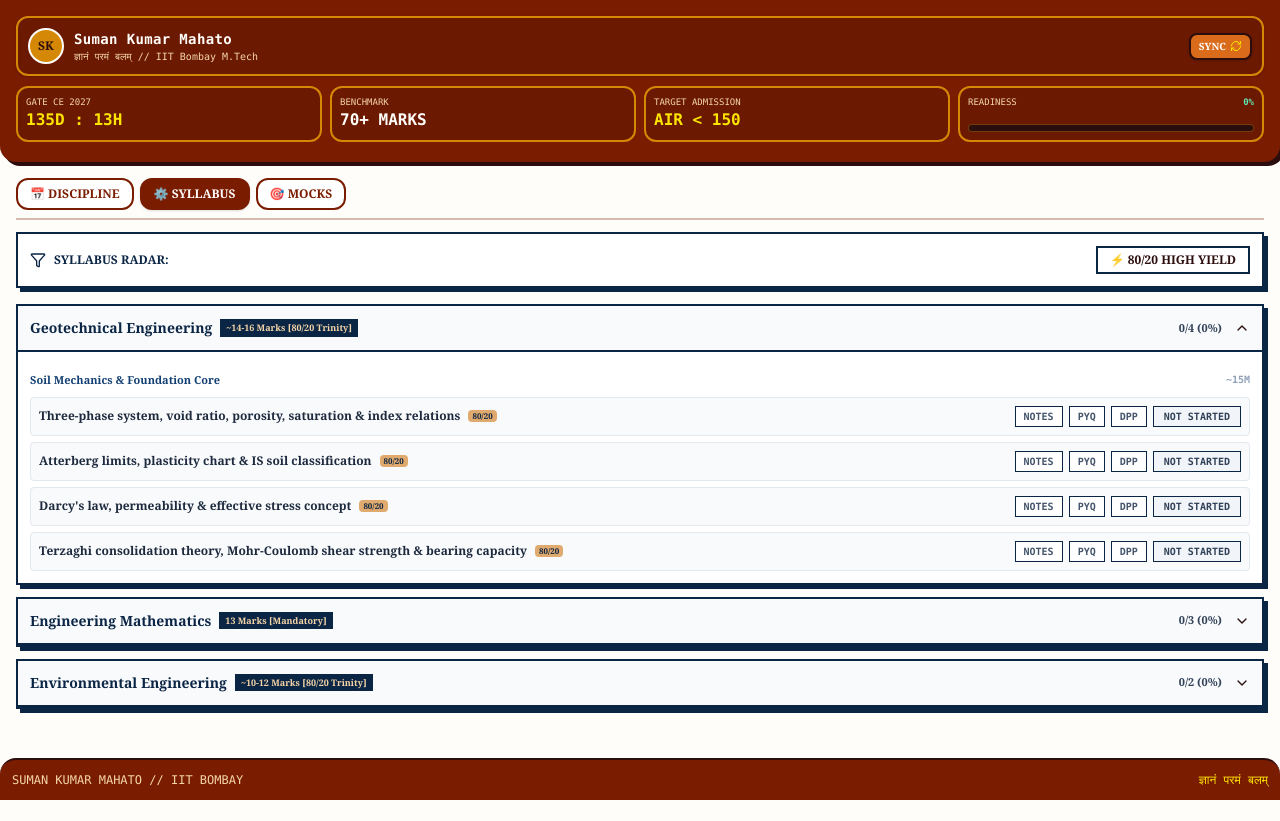
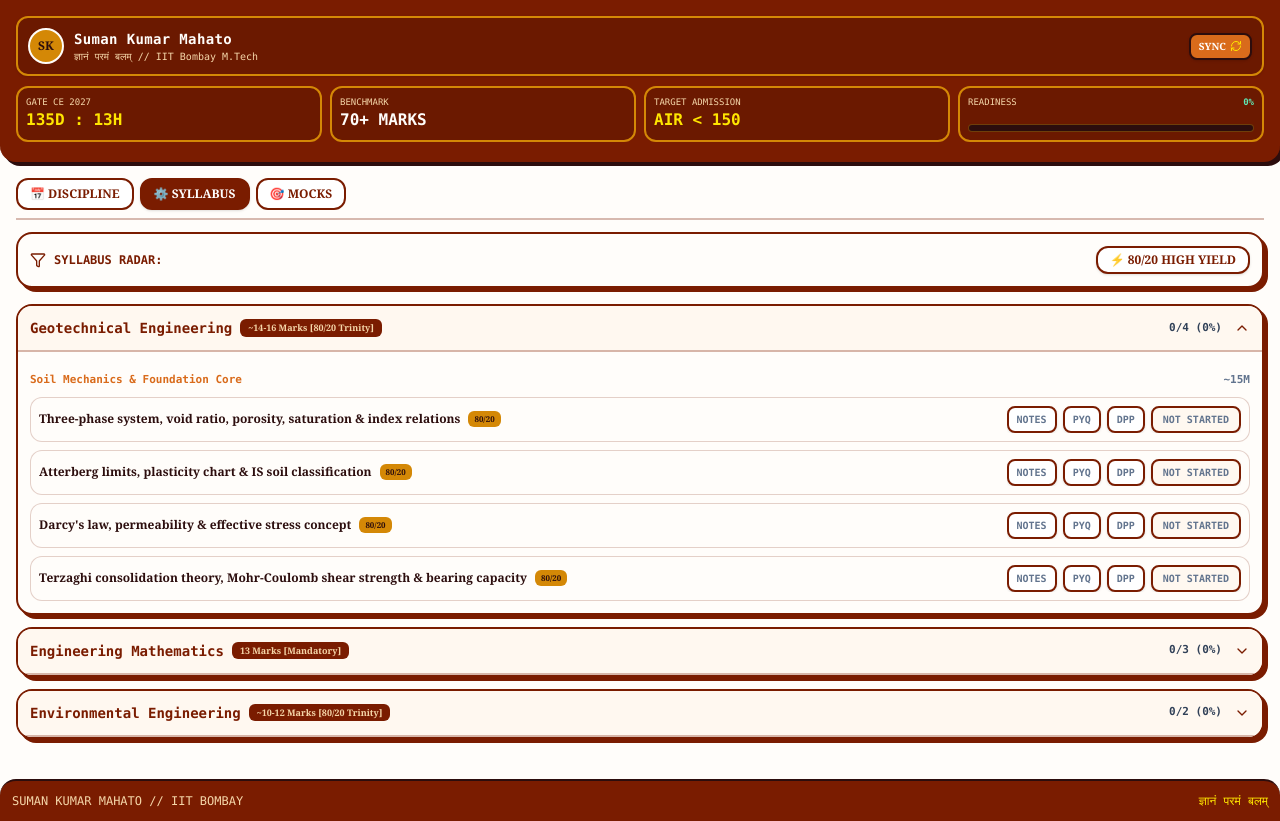
Before and after one commit to sumanvolt/gate-ce-command-center, a Next.js app: page / in a window 1280 px wide. Both pictures are taken after a click on the button "⚙️ SYLLABUS". Before the commit the page ends 800 px from the top, so only its background shows below. Built offline with nearby package versions, Linux system fonts and the light colour scheme.

Commit message:
style: apply editorial rounded theme and strict palette to syllabus and mocks tabs

```diff
--- a/components/SyllabusTracker.tsx
+++ b/components/SyllabusTracker.tsx
@@ -1,7 +1,7 @@
 "use client";
 
 import React, { useState } from "react";
-import { ChevronDown, ChevronUp, Filter, RotateCcw, Check } from "lucide-react";
+import { ChevronDown, ChevronUp, Filter, RotateCcw } from "lucide-react";
 
 export interface GateSubTopic {
   id: string;
@@ -54,10 +54,10 @@ export default function SyllabusTracker({
 
   const statusLabels = ["NOT STARTED", "LECTURES", "PYQs", "MASTERED ✓"];
   const statusBg = [
-    "bg-slate-100 text-slate-700",
-    "bg-[#f5d6a8] text-[#0b2545]",
-    "bg-[#8da9c4] text-[#061628]",
-    "bg-[#10b981] text-white",
+    "bg-[#fff8f0] text-slate-500",
+    "bg-[#d48806] text-[#2c0d0d]",
+    "bg-[#d96b1b] text-white",
+    "bg-emerald-700 text-white",
   ];
 
   const cycleStatus = (
@@ -72,17 +72,18 @@ export default function SyllabusTracker({
 
   return (
     <div className="space-y-4">
-      <div className="bg-white border-2 border-[#0b2545] p-3 shadow-[4px_4px_0px_0px_#0b2545] flex flex-wrap items-center justify-between gap-2">
+      {/* Action & Filter Bar */}
+      <div className="bg-[#fffdfa] border-2 border-[#7a1c00] p-3 rounded-2xl shadow-[4px_4px_0px_0px_#7a1c00] flex flex-wrap items-center justify-between gap-2">
         <div className="flex items-center gap-2">
-          <Filter className="w-4 h-4 text-[#0b2545]" />
-          <span className="text-xs font-black uppercase text-[#0b2545]">SYLLABUS RADAR:</span>
+          <Filter className="w-4 h-4 text-[#7a1c00]" />
+          <span className="text-xs font-black uppercase text-[#7a1c00] font-mono-code">SYLLABUS RADAR:</span>
         </div>
 
         <div className="flex items-center gap-2">
           {canUndo && (
             <button
               onClick={onUndo}
-              className="px-2 py-1 text-xs font-black bg-[#ef4444] text-white border-2 border-[#0b2545] shadow-[2px_2px_0px_0px_#0b2545] flex items-center gap-1"
+              className="px-2 py-1 text-xs font-black bg-rose-700 text-white border-2 border-[#7a1c00] rounded-xl shadow-sm flex items-center gap-1 active:scale-95"
             >
               <RotateCcw className="w-3 h-3" /> UNDO
             </button>
@@ -90,8 +91,8 @@ export default function SyllabusTracker({
 
           <button
             onClick={() => setFilter8020(!filter8020)}
-            className={`px-3 py-1 text-xs font-black border-2 border-[#0b2545] transition-all ${
-              filter8020 ? "bg-[#e0a96d] text-[#0b2545] shadow-[2px_2px_0px_0px_#0b2545]" : "bg-white"
+            className={`px-3 py-1 text-xs font-black border-2 border-[#7a1c00] rounded-xl transition-all shadow-sm active:scale-95 ${
+              filter8020 ? "bg-[#d48806] text-[#2c0d0d]" : "bg-white text-[#7a1c00] hover:bg-[#fff8f0]"
             }`}
           >
             ⚡ 80/20 HIGH YIELD
@@ -99,6 +100,7 @@ export default function SyllabusTracker({
         </div>
       </div>
 
+      {/* Syllabus Accordion Lists */}
       <div className="space-y-3">
         {subjects.map((subj) => {
           const isOpen = openSections[subj.key] ?? false;
@@ -115,93 +117,90 @@ export default function SyllabusTracker({
           const pct = totalSubs > 0 ? Math.round((masteredSubs / totalSubs) * 100) : 0;
 
           return (
-            <div key={subj.key} className="border-2 border-[#0b2545] bg-white shadow-[4px_4px_0px_0px_#0b2545]">
+            <div key={subj.key} className="border-2 border-[#7a1c00] bg-[#fffdfa] rounded-2xl shadow-[4px_4px_0px_0px_#7a1c00] overflow-hidden">
               <div
                 onClick={() => toggleSection(subj.key)}
-                className="cursor-pointer p-3 bg-[#f8fafc] hover:bg-[#eef4f8] border-b-2 border-[#0b2545] flex items-center justify-between gap-2 select-none"
+                className="cursor-pointer p-3 bg-[#fff8f0] hover:bg-[#ffeedb] border-b-2 border-[#7a1c00]/30 flex items-center justify-between gap-2 select-none"
               >
                 <div className="flex items-center gap-2 flex-wrap">
-                  <span className="font-black text-xs sm:text-sm text-[#0b2545]">{subj.title}</span>
-                  <span className="bg-[#0b2545] text-[#f5d6a8] text-[9px] font-black px-1.5 py-0.5">
+                  <span className="font-black text-xs sm:text-sm text-[#7a1c00] font-mono-code">{subj.title}</span>
+                  <span className="bg-[#7a1c00] text-[#f5d6a8] rounded-md text-[9px] font-black px-2 py-0.5">
                     {subj.marks}
                   </span>
                 </div>
 
                 <div className="flex items-center gap-3">
-                  <span className="text-[11px] font-bold text-slate-700">{masteredSubs}/{totalSubs} ({pct}%)</span>
-                  {isOpen ? <ChevronUp className="w-4 h-4" /> : <ChevronDown className="w-4 h-4" />}
+                  <span className="text-[11px] font-bold text-slate-700 font-mono-code">{masteredSubs}/{totalSubs} ({pct}%)</span>
+                  {isOpen ? <ChevronUp className="w-4 h-4 text-[#7a1c00]" /> : <ChevronDown className="w-4 h-4 text-[#7a1c00]" />}
                 </div>
               </div>
 
               {isOpen && (
-                <div className="p-3 space-y-3 divide-y divide-slate-100">
+                <div className="p-3 space-y-3 divide-y divide-[#7a1c00]/10">
                   {subj.chapters.map((chap) => {
                     const subtopics = chap.subtopics.filter((st) => !filter8020 || st.is8020);
                     if (subtopics.length === 0) return null;
 
                     return (
                       <div key={chap.id} className="pt-2">
-                        <div className="text-[11px] font-black text-[#134074] mb-2 flex justify-between">
+                        <div className="text-[11px] font-black text-[#d96b1b] mb-2 flex justify-between font-mono-code">
                           <span>{chap.title}</span>
-                          <span className="text-slate-400 font-mono text-[10px]">{chap.weightage}</span>
+                          <span className="text-slate-500">{chap.weightage}</span>
                         </div>
 
-                        <div className="space-y-1.5">
+                        <div className="space-y-2">
                           {subtopics.map((st) => (
                             <div
                               key={st.id}
-                              className="p-2 bg-[#f8fafc] border border-slate-200 flex flex-col sm:flex-row sm:items-center justify-between gap-2 rounded"
+                              className="p-2 bg-[#fffdfa] border border-[#7a1c00]/20 flex flex-col sm:flex-row sm:items-center justify-between gap-2 rounded-xl"
                             >
                               <div className="flex items-center gap-2 min-w-0">
-                                <span className="text-xs font-bold text-slate-800 truncate">{st.name}</span>
+                                <span className="text-xs font-bold text-[#2c0d0d] truncate">{st.name}</span>
                                 {st.is8020 && (
-                                  <span className="bg-[#e0a96d] text-[#0b2545] text-[8px] font-black px-1 rounded shrink-0">
+                                  <span className="bg-[#d48806] text-[#2c0d0d] text-[8px] font-black px-1.5 py-0.5 rounded-md shrink-0">
                                     80/20
                                   </span>
                                 )}
                               </div>
 
-                              <div className="flex items-center gap-1.5 shrink-0 text-[10px] font-mono">
-                                {/* Notes Toggle */}
+                              {/* Single-Line Action Grid */}
+                              <div className="flex items-center gap-1.5 shrink-0 text-[10px] font-mono-code overflow-x-auto scrollbar-none">
                                 <button
                                   onClick={() =>
                                     onUpdateSubtopic(subj.key, chap.id, st.id, { notesDone: !st.notesDone })
                                   }
-                                  className={`px-2 py-0.5 border border-[#0b2545] font-bold ${
-                                    st.notesDone ? "bg-[#0b2545] text-white" : "bg-white text-slate-600"
+                                  className={`px-2 py-1 border-2 border-[#7a1c00] rounded-lg font-bold shadow-sm active:scale-95 ${
+                                    st.notesDone ? "bg-[#7a1c00] text-white" : "bg-white text-slate-500"
                                   }`}
                                 >
                                   NOTES
                                 </button>
 
-                                {/* PYQ Toggle */}
                                 <button
                                   onClick={() =>
                                     onUpdateSubtopic(subj.key, chap.id, st.id, { pyqDone: !st.pyqDone })
                                   }
-                                  className={`px-2 py-0.5 border border-[#0b2545] font-bold ${
-                                    st.pyqDone ? "bg-emerald-600 text-white" : "bg-white text-slate-600"
+                                  className={`px-2 py-1 border-2 border-[#7a1c00] rounded-lg font-bold shadow-sm active:scale-95 ${
+                                    st.pyqDone ? "bg-[#d96b1b] text-white" : "bg-white text-slate-500"
                                   }`}
                                 >
                                   PYQ
                                 </button>
 
-                                {/* DPP Toggle */}
                                 <button
                                   onClick={() =>
                                     onUpdateSubtopic(subj.key, chap.id, st.id, { dppDone: !st.dppDone })
                                   }
-                                  className={`px-2 py-0.5 border border-[#0b2545] font-bold ${
-                                    st.dppDone ? "bg-[#134074] text-white" : "bg-white text-slate-600"
+                                  className={`px-2 py-1 border-2 border-[#7a1c00] rounded-lg font-bold shadow-sm active:scale-95 ${
+                                    st.dppDone ? "bg-[#d48806] text-[#2c0d0d]" : "bg-white text-slate-500"
                                   }`}
                                 >
                                   DPP
                                 </button>
 
-                                {/* Status Cycle Button */}
                                 <button
                                   onClick={() => cycleStatus(subj.key, chap.id, st.id, st.status)}
-                                  className={`px-2.5 py-0.5 border border-[#0b2545] font-black ${statusBg[st.status]}`}
+                                  className={`px-2.5 py-1 border-2 border-[#7a1c00] rounded-lg font-black shadow-sm active:scale-95 ${statusBg[st.status]}`}
                                 >
                                   {statusLabels[st.status]}
                                 </button>
```
Also changed, not shown: components/PWMockLogger.tsx (+38 -32 lines), public/icon-192.png, public/icon-512.png.
